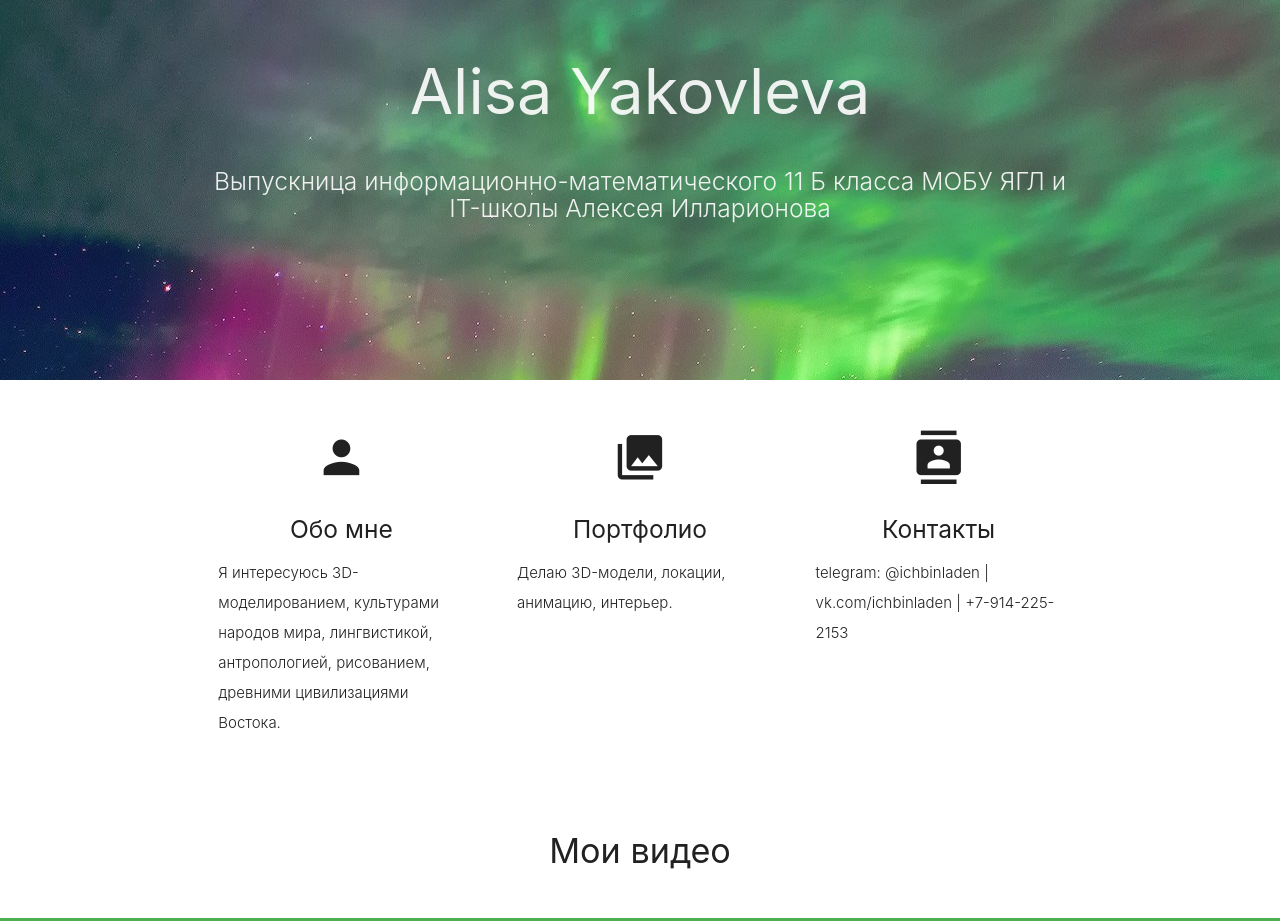
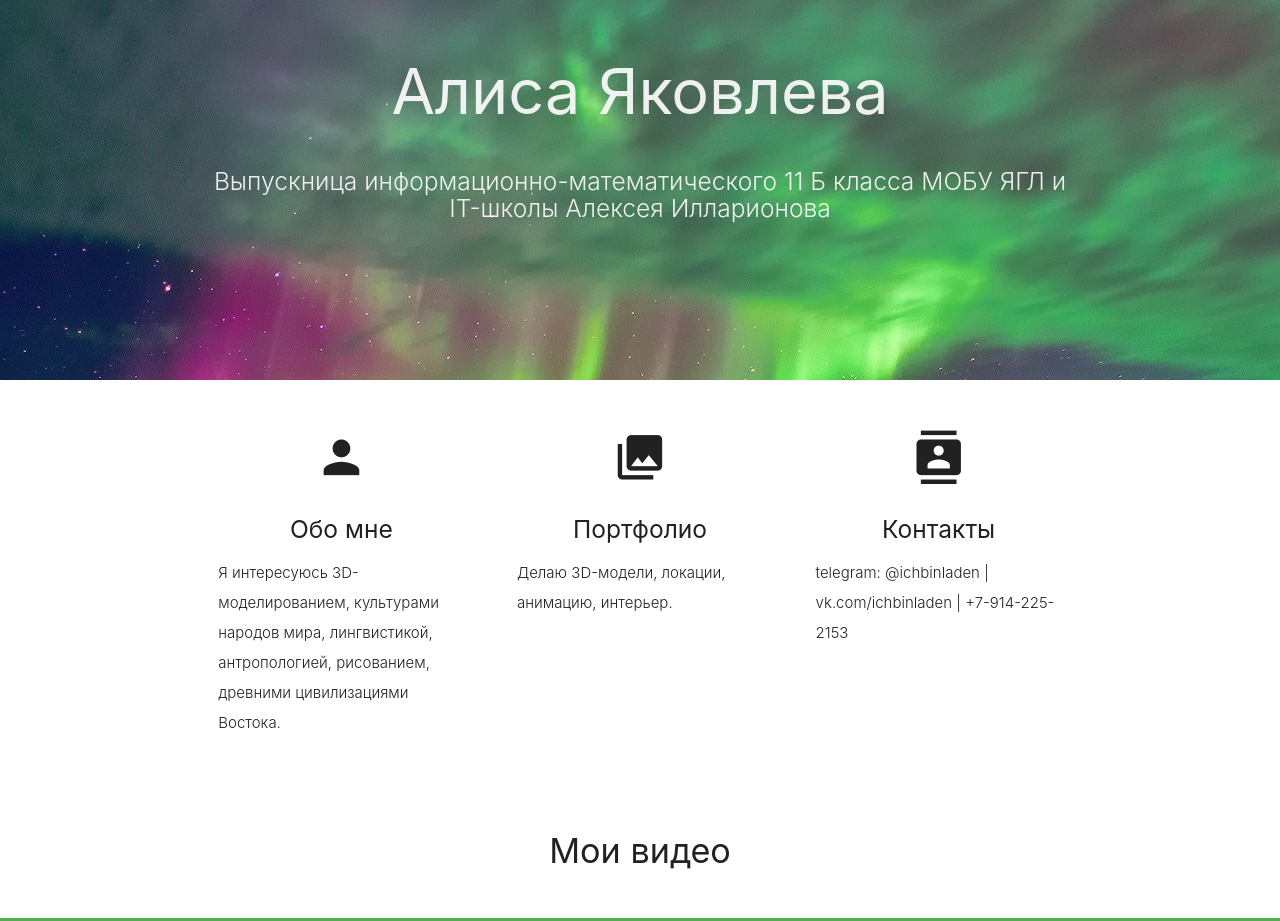
Before and after one commit to itlaborykt/3d2_Alisa-Yakovleva, a plain HTML site: page index.html in a window 1280 px wide. Shown: the top 921 px of the page. Drawn offline with nearby package versions, Linux system fonts and the light colour scheme; some icons are missing.

Commit message:
Update index.html

```diff
--- a/index.html
+++ b/index.html
@@ -4,7 +4,7 @@
 
 
           <!-- Это то что отображается в названии вкладки браузера -->
-          <title>Alisa Yakovleva</title>
+          <title>Алиса Яковлева</title>
 
 
 
@@ -13,7 +13,7 @@
 
 
 
-        Alisa Yakovleva
+        Алиса Яковлева
 
 
 
```
